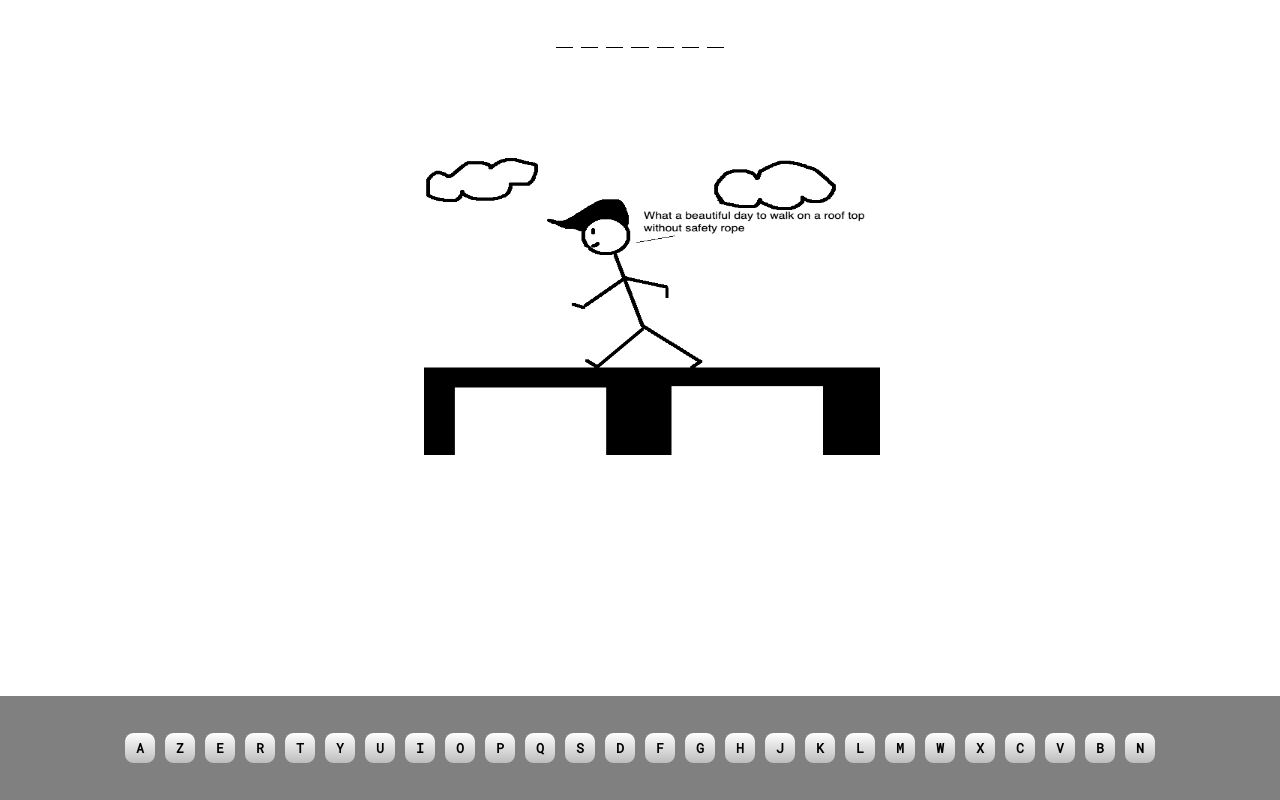
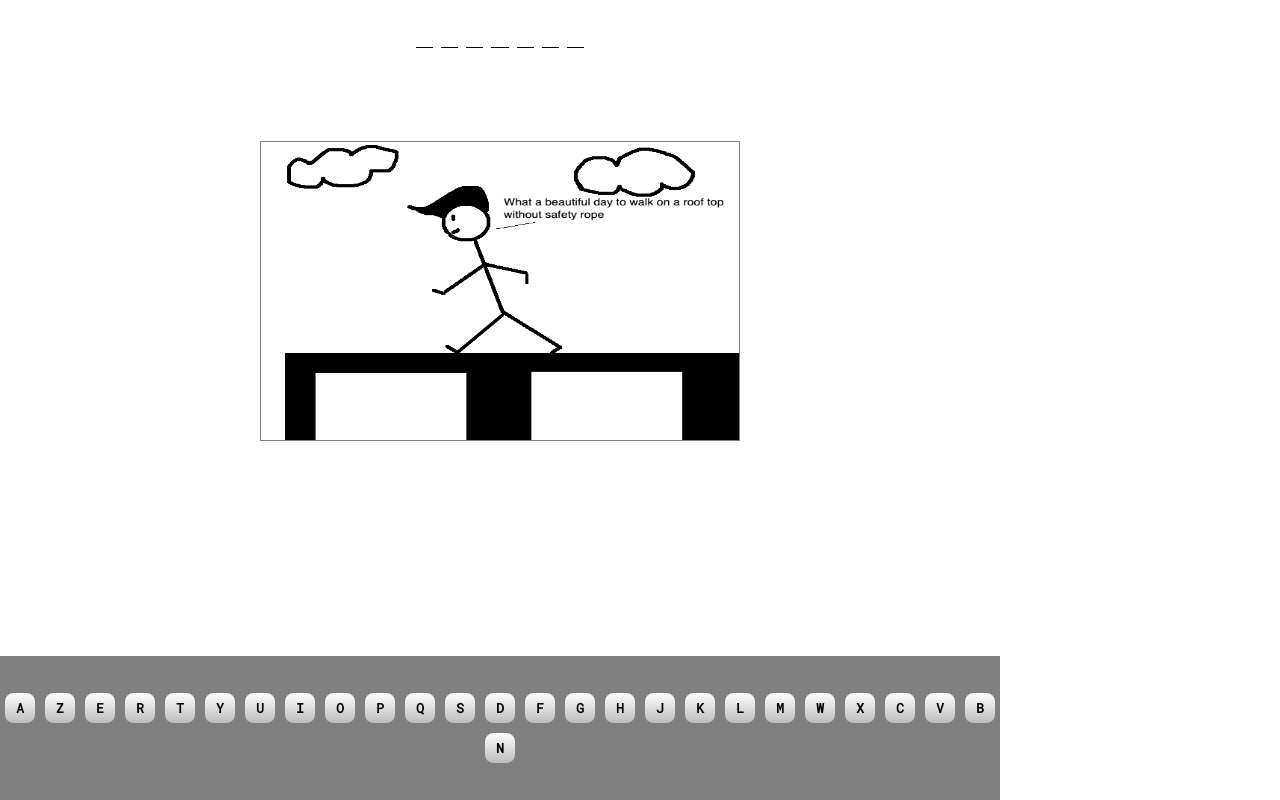
Before and after one commit to paulBoulier/hangman, a plain HTML site: page index.html in a window 1280 px wide. Drawn offline with Linux system fonts and the light colour scheme.

Commit message:
v2105.08

```diff
--- a/assets/css/styles.css
+++ b/assets/css/styles.css
@@ -1,21 +1,24 @@
 * {
     font-family: 'Roboto Mono', sans-serif;
+    box-sizing: border-box;
 }
 
 html,
 body {
-    width: 100%;
+    /* width: 100%; */
     height: 100%;
 }
 
 body {
     margin: 0;
+    width: 100vw;
 }
 
 #container {
     display: flex;
     flex-direction: column;
     height: 100%;
+    max-width: 1000px;
 }
 
 /*
@@ -101,6 +104,7 @@ body {
 }
 
 #img {
+    border: 1px solid grey;
     width: 100%;
     flex: 0;
     text-align: center;
```
